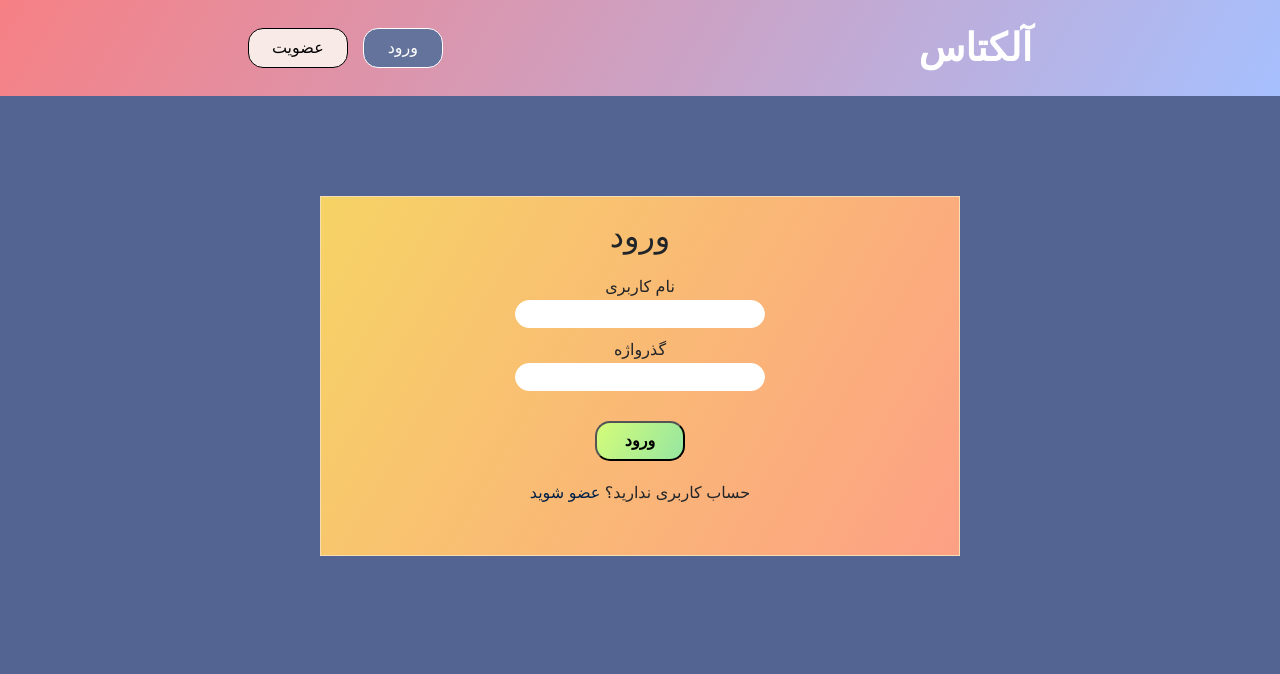
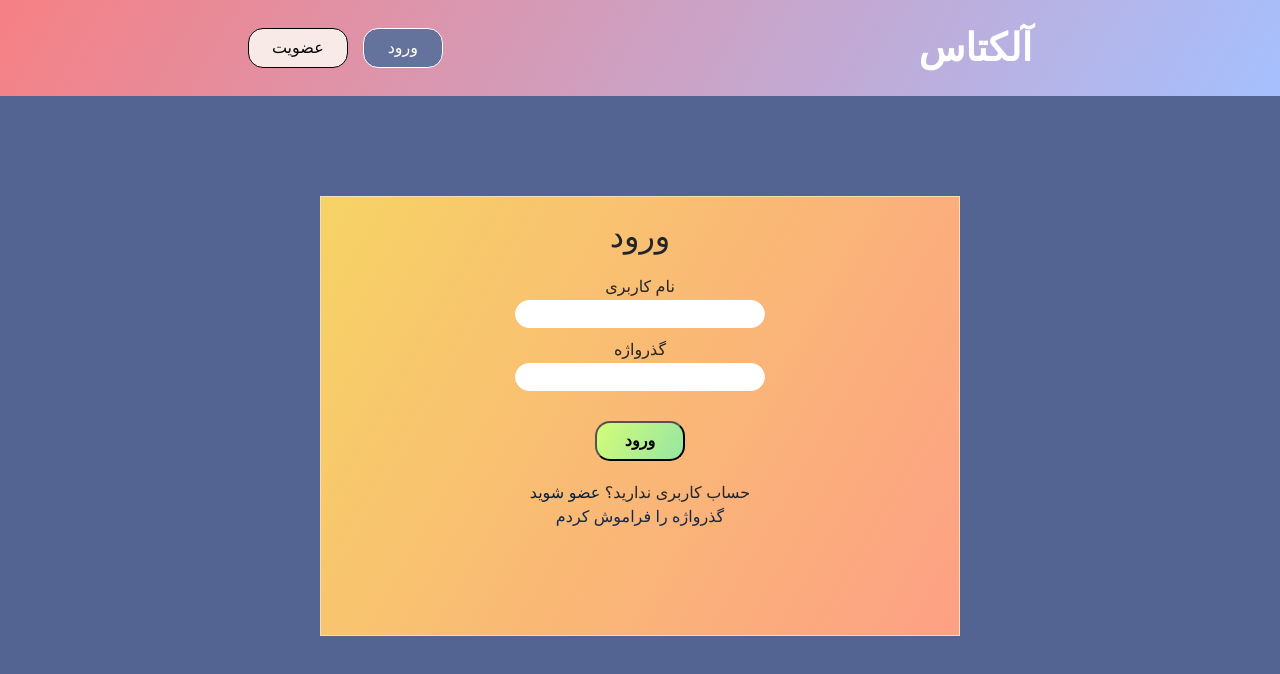
Before and after one commit to pedramjlo/alketas_blog, a React (Create React App) app in the folder alketas_react/: page /login in a window 1280 px wide. Shown: the top 674 px of the page. Built offline with nearby package versions, Linux system fonts and the light colour scheme; a web font is replaced by a local one.

Commit message:
halfway through signup component

```diff
--- a/alketas_react/src/components/user_account/login.jsx
+++ b/alketas_react/src/components/user_account/login.jsx
@@ -72,6 +72,7 @@ const LoginPage = () => {
 
                     <div className='no-account'>
                         <span>حساب کاربری ندارید؟ <a href="/">عضو شوید</a></span>
+                        <a href="/" style={{ color: '#13274F' }}>گذرواژه را فراموش کردم</a>
                     </div>
 
                     {error && <p>{error}</p>}
--- a/alketas_react/src/style/user_account/login.css
+++ b/alketas_react/src/style/user_account/login.css
@@ -4,7 +4,7 @@
     border: 0.5px solid wheat;
     align-items: center;
     width: 50%;
-    height: 360px;
+    height: 55vh;
     background-image: linear-gradient(120deg, #f6d365 0%, #fda085 100%);
     padding-top: 20px;
 }
@@ -57,6 +57,8 @@ form h2 {
 
 
 .no-account {
+    display: flex;
+    flex-direction: column;
     padding-top: 10px;
 }
 
--- a/alketas_react/src/style/user_account/signup.css
+++ b/alketas_react/src/style/user_account/signup.css
@@ -0,0 +1 @@
+import React, { useState } from 'react';
```
Also changed, not shown: alketas_react/src/components/user_account/signup.jsx (+24 -0 lines).
